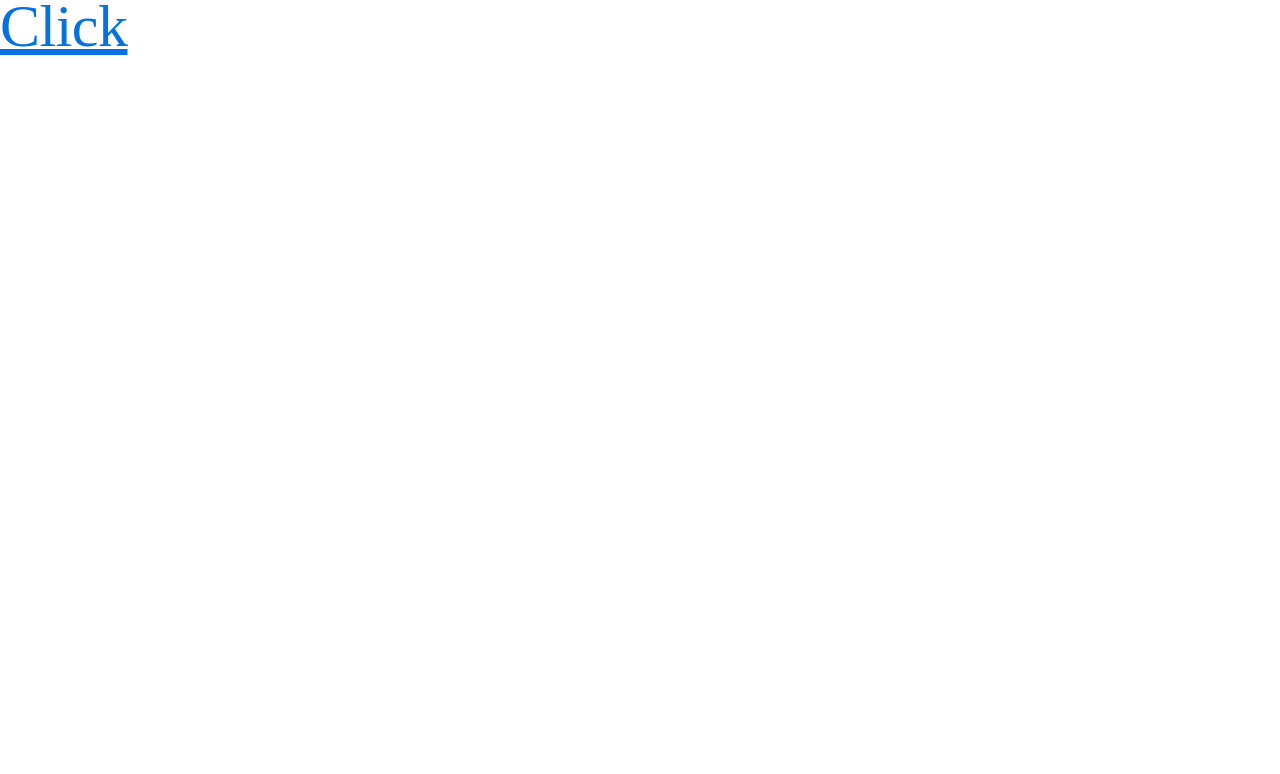
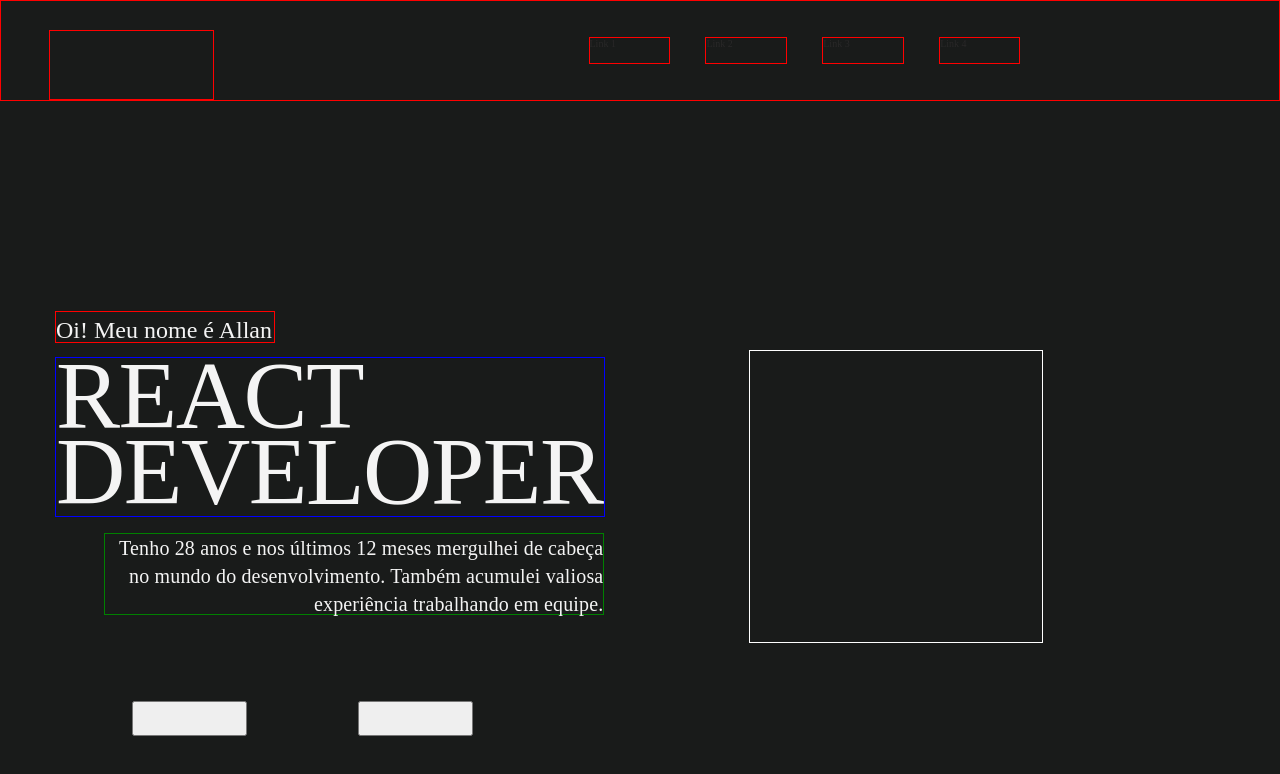
Before and after one commit to devot-academy/portfolio, a Next.js app: page / in a window 1280 px wide. Shown: the top 774 px of the page. Built offline with nearby package versions, Linux system fonts and the light colour scheme; a web font is replaced by a local one.

Commit message:
final template home

```diff
--- a/src/components/atoms/Text/index.tsx
+++ b/src/components/atoms/Text/index.tsx
@@ -8,9 +8,9 @@ import { ColorFormat } from '@/global/theme/colors/interfaces';
 export interface IText {
     type: keyof typeof typeMapper;
     color?: keyof ColorFormat;
-    children: ReactNode;
+    children: React.ReactNode;
 }
 
-export default function Text (props: IText) {
+export default function Text(props: IText) {
     return <Style.TextComponent {...props} />
 }
--- a/src/components/atoms/Text/styles.ts
+++ b/src/components/atoms/Text/styles.ts
@@ -2,7 +2,7 @@ import styled, { css } from 'styled-components'
 import { FONTS } from '@/global/theme/fonts'
 import { COLORS } from '@/global/theme/colors'
 
-import { TextInterface } from '.'
+import { IText } from '.'
 
 
 export const typeMapper = {
@@ -137,9 +137,9 @@ export const typeMapper = {
     },
 }
 
-export const TextComponent = styled.span.attrs(({ type }: TextInterface) => ({
+export const TextComponent = styled.span.attrs(({ type }: IText) => ({
     as: typeMapper[type]?.as,
-}))<TextInterface>`
+})) <IText>`
     ${({ type }) => typeMapper[type]?.textFormat}
-    color: ${({ color }) => color!== undefined ? COLORS[color] : COLORS.PRIMARY_LIGHT }
+    color: ${({ color }) => color !== undefined ? COLORS[color] : COLORS.PRIMARY_LIGHT}
 `;
--- a/src/components/templates/home/index.tsx
+++ b/src/components/templates/home/index.tsx
@@ -1,17 +1,46 @@
 import React from 'react';
 import * as Style from './styles';
-import { HomeInterface } from './interfaces';
 
-export default function HomeTemplate(props: HomeInterface) {
+export interface IHome {
+  logo: string;
+  presentation: string;
+  line: string;
+  main: string;
+  summary: string;
+  image: string;
+  button: string;
+  link: string;
+}
+
+export default function HomeTemplate(props: IHome) {
+  const { logo, line, image, button, link, presentation, main, summary } = props;
+
   return (
     <Style.Container>
-      <Style.Logo />
-      <Style.Navbar />
-      <Style.Main />
-      <Style.ImageComponent {...props.ImageProps}
-        src='https://avatars.githubusercontent.com/u/106279151?v=4'
-        alt='image'
-      />
+      <Style.ContentNav>
+        <Style.Logo />
+        <Style.Link>Link 1</Style.Link>
+        <Style.Link>Link 2</Style.Link>
+        <Style.Link>Link 3</Style.Link>
+        <Style.Link>Link 4</Style.Link>
+      </Style.ContentNav>
+      <Style.Line />
+      <Style.PresentationContainer type='headline-5'>
+        {presentation}
+      </Style.PresentationContainer>
+      <Style.ContentWrapper>
+        <Style.MainContainer type='headline-1'>
+          {main}
+        </Style.MainContainer>
+        <Style.Image />
+      </Style.ContentWrapper>
+      <Style.SummaryContainer type='headline-6'>
+        {summary}
+      </Style.SummaryContainer>
+      <Style.ContentButton>
+        <Style.Button>{button}</Style.Button>
+        <Style.Button>{button}</Style.Button>
+      </Style.ContentButton>
     </Style.Container>
   );
-};
+}
--- a/src/components/templates/home/styles.ts
+++ b/src/components/templates/home/styles.ts
@@ -1,26 +1,97 @@
 import styled from 'styled-components';
+import TextComponent from '@/components/atoms/Text';
 
 export const Container = styled.div`
-
   background-color: ${({ theme }) => theme.COLORS.BACKGROUND};
   width: 100vw;
   height: 100vh;
   display: flex;
   flex-direction: column;
-  align-items: center;
-  justify-content: center;
+  flex-shrink: 0;
 `;
 
-export const Logo = styled.div``;
+export const ContentNav = styled.div`
+  display: flex;
+  border: 1px solid red;
+  align-items: center;
+`;
 
-export const Navbar = styled.nav``;
+export const Logo = styled.div`
+  margin-top: 2.875rem;
+  margin-left: 4.813rem;
+  margin-right: 33.938rem;
+  width: 16.438rem;
+  height: 7.063rem;
+  flex-shrink: 0;
+  border: 1px solid red;
+`;
 
-export const Main = styled.main``;
+export const Link = styled.div`
+  width: 8.125rem;
+  height: 2.75rem;
+  border: 1px solid red;
+  margin-left: 3.563rem;
+`;
 
-export const TextComponent = styled.p``;
+export const Line = styled.div`
+  width: 91px;
+  height: 0px;
+  margin-top: 16rem;
+  margin-left: 36.188rem;
+  flex-shrink: 0;
+  stroke-width: 5px;
+  stroke: #fff;
+`;
 
-export const ImageComponent = styled.img``;
+export const PresentationContainer = styled(TextComponent)`
+  width: 22rem;
+  height: 3.2rem;
+  border: 1px solid red;
+  margin-left: 5.5rem;
+  margin-top: 4.938rem;
+`;
 
-export const ButtonComponent = styled.button``;
+export const ContentWrapper = styled.div`
+  display: flex;
+  margin-top: 0.688rem;
+`;
 
-export const SocialMedia = styled.div``;
+export const MainContainer = styled(TextComponent)`
+  width: 55rem;
+  height: 16rem;
+  border: 1px solid blue;
+  text-align: start;
+  margin-left: 5.5rem;
+  margin-top: 0.688rem;
+  flex-shrink: 0;
+`;
+
+export const Image = styled.div`
+  width: 29.313rem;
+  height: 29.313rem;
+  margin-left: 14.438rem;
+  flex-shrink: 0;
+  border: 1px solid #fff;
+`;
+
+export const SummaryContainer = styled(TextComponent)`
+  width: 50rem;
+  height: 8.188rem;
+  border: 1px solid green;
+  text-align: right;
+  margin-top: -11rem;
+  margin-left: 10.438rem;
+  flex-shrink: 0;
+`;
+
+export const ContentButton = styled.div`
+  display: flex;
+  margin-top: 6.5rem;
+  padding: 2.125rem;
+`;
+
+export const Button = styled.button`
+margin-left: 11.063rem;
+width: 11.5rem;
+height: 3.5rem;
+`;
--- a/src/pages/index.tsx
+++ b/src/pages/index.tsx
@@ -1,7 +1,7 @@
 import { ThemeProvider } from 'styled-components';
 import { GlobalStyles } from '@/global';
 import { selectTheme } from '@/global/theme'
-import Link from '@/components/molecules/link';
+import HomeTemplate from '@/components/templates/home';
 
 export default function Home() {
   const theme = selectTheme({
@@ -10,7 +10,11 @@ export default function Home() {
   });
   return (
     <ThemeProvider theme={theme}>
-     <Link type='headline-2' url='http://www.google.com' isLinkedInAnotherPage={false}>Click</Link>
+      <HomeTemplate
+        presentation="Oi! Meu nome é Allan"
+        main="REACT DEVELOPER"
+        summary="Tenho 28 anos e nos últimos 12 meses mergulhei de cabeça no mundo do desenvolvimento. Também acumulei valiosa experiência trabalhando em equipe."
+      />
       <GlobalStyles />
     </ThemeProvider>
   )
```
Also changed, not shown: src/components/templates/home/interfaces.ts (deleted, +0 -9 lines).
